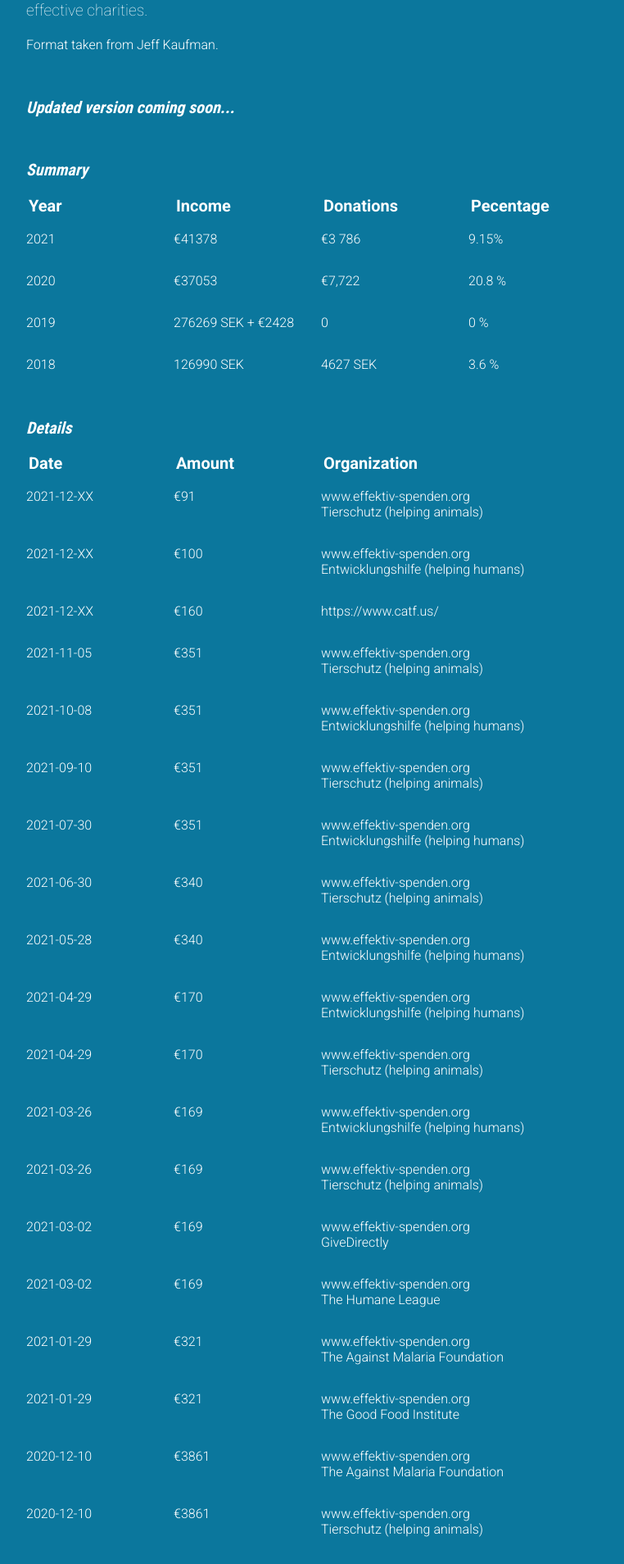
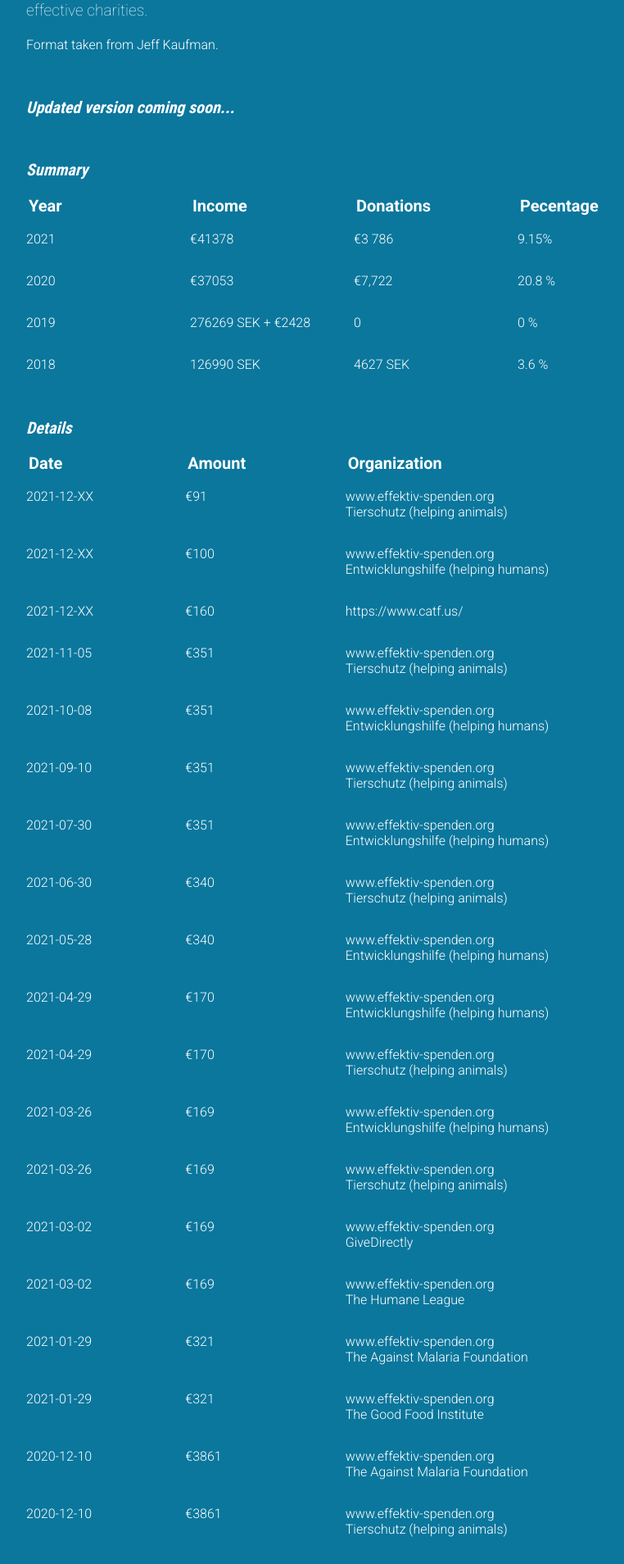
Before and after one commit to molundb/molundb.github.io, a Jekyll site: the page built from donations/index.html, in a window 1280 px wide. Shown: the part 595-2503 px from the top of the page at 82% size, without its empty margins (160-922 px from the left). Built offline with Jekyll 4.4.1, drawn with Linux system fonts in a browser that asks for light colours.

Commit message:
feat: make donation columns line up on smaller screens

```diff
--- a/css/main.css
+++ b/css/main.css
@@ -93,7 +93,7 @@
 
 td {
   padding: 16px 0px;
-  width: 180px;
+  width: 200px;
 }
 
 td:last-child{
--- a/donations/index.html
+++ b/donations/index.html
@@ -48,11 +48,13 @@
       <th>Date</th>
       <th>Amount</th>
       <th>Organization</th>
+      <th></th>
     </tr>
     <tr class="donation-row">
       <td>2021-12-XX</td>
       <td>€91</td>
       <td>www.effektiv-spenden.org<br>Tierschutz (helping animals)</br></td>
+      <td></td>
     </tr>
     <tr class="donation-row">
       <td>2021-12-XX</td>
```
